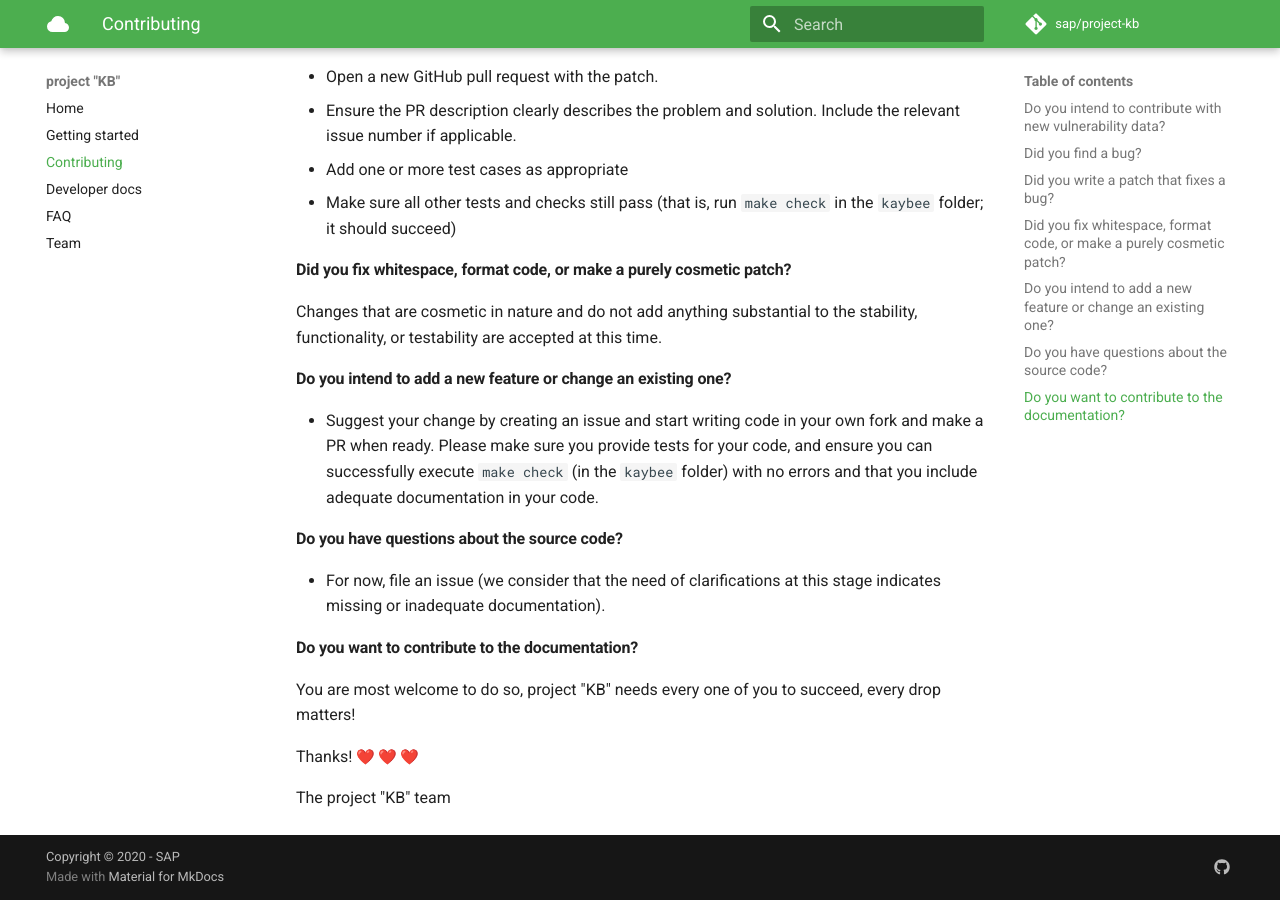
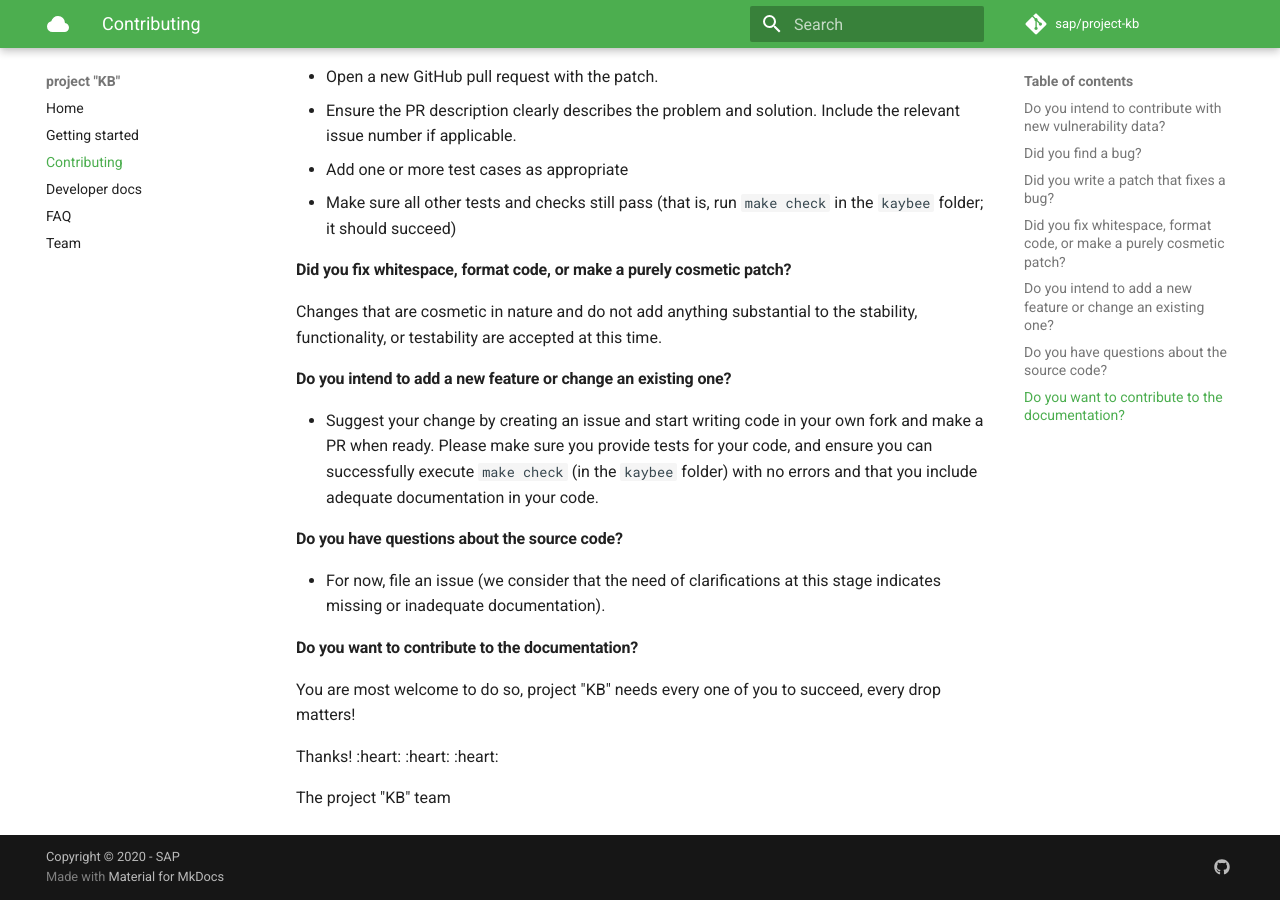
Before and after one commit to SAP/project-kb, an MkDocs documentation site: the page built from docs/contributing.md, in a window 1280 px wide and 900 px high, scrolled down 610 px. Built offline with MkDocs 1.6.1 and Material for MkDocs 9.7.7, drawn with Linux system fonts in a browser that asks for light colours; emoji names are drawn with the system emoji font; comment, search, counter and statistics services are not loaded.

Commit message:
chore: remove deps in mkdocs config

```diff
--- a/mkdocs.yml
+++ b/mkdocs.yml
@@ -32,8 +32,8 @@ markdown_extensions:
   - pymdownx.caret
   - pymdownx.critic
   - pymdownx.details
-  - pymdownx.emoji:
-      emoji_generator: !!python/name:pymdownx.emoji.to_svg
+  # - pymdownx.emoji:
+  #     emoji_generator: !!python/name:pymdownx.emoji.to_svg
   - pymdownx.inlinehilite
   - pymdownx.keys
   - pymdownx.magiclink
```
Also changed, not shown: 1 other file.
